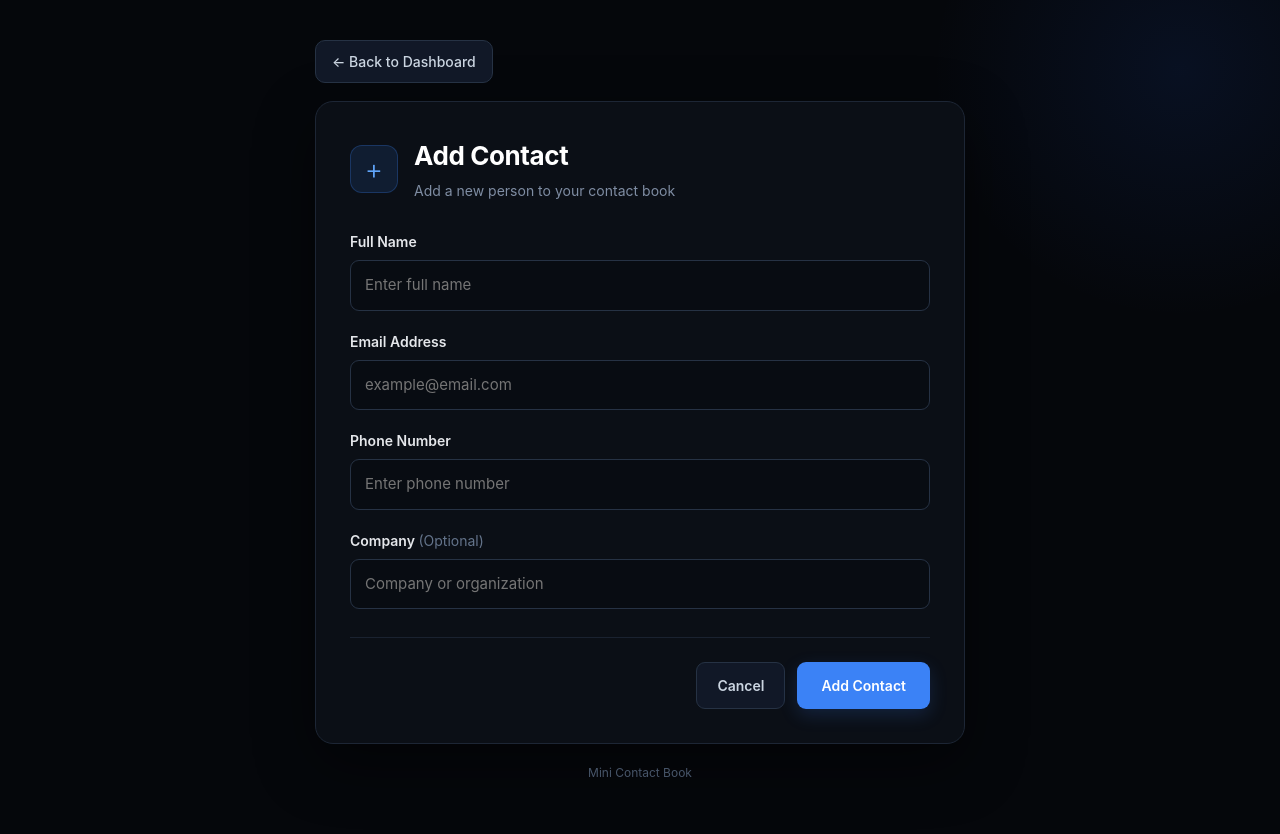
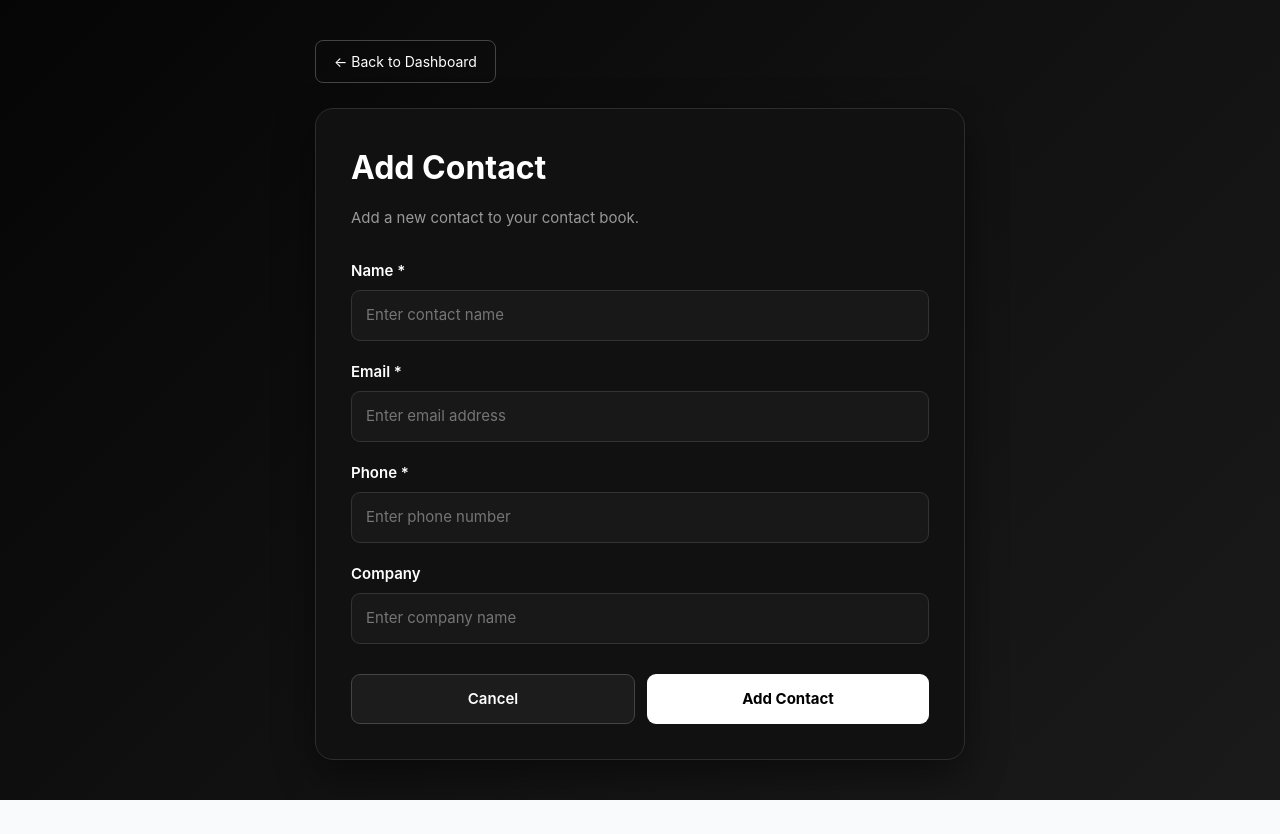
Before and after one commit to annmariyareeson/Mini_Contact_Book, a React app in the folder frontend/: page /add-contact in a window 1280 px wide. After the commit the page ends 800 px from the top, so only its background shows below. Built offline with nearby package versions, Linux system fonts and the light colour scheme; sample sign-in values are in the browser's storage; the HTML template or start-up script is replaced by a standard one.

Commit message:
Connect frontend to deployed backend

```diff
--- a/frontend/src/api.js
+++ b/frontend/src/api.js
@@ -1,67 +1,63 @@
-import axios from 'axios';
+import axios from "axios";
+
+const API_URL = "https://mini-contact-book-backend.onrender.com";
 
 const api = axios.create({
-  baseURL: 'http://127.0.0.1:8000',
+  baseURL: API_URL,
 });
 
-// Request Interceptor: Attach Access Token
+// Add JWT token to every request
 api.interceptors.request.use(
   (config) => {
-    const accessToken = localStorage.getItem('access_token');
-    if (accessToken) {
-      config.headers['Authorization'] = `Bearer ${accessToken}`;
+    const token = localStorage.getItem("accessToken");
+
+    if (token) {
+      config.headers.Authorization = `Bearer ${token}`;
     }
+
     return config;
   },
-  (error) => {
-    return Promise.reject(error);
-  }
+  (error) => Promise.reject(error)
 );
 
-// Response Interceptor: Handle 401 & Auto-Refresh Token
+// Automatically refresh expired access token
 api.interceptors.response.use(
   (response) => response,
   async (error) => {
     const originalRequest = error.config;
 
-    // Check if error is 401, request hasn't been retried, and is not a token endpoint
     if (
-      error.response &&
-      error.response.status === 401 &&
-      originalRequest &&
-      !originalRequest._retry &&
-      !originalRequest.url?.includes('/api/token/')
+      error.response?.status === 401 &&
+      !originalRequest._retry
     ) {
       originalRequest._retry = true;
-      const refreshToken = localStorage.getItem('refresh_token');
 
-      if (!refreshToken) {
-        localStorage.removeItem('access_token');
-        localStorage.removeItem('refresh_token');
-        return Promise.reject(error);
-      }
+      const refreshToken = localStorage.getItem("refreshToken");
 
-      try {
-        // Direct axios post call to prevent interceptor loop
-        const response = await axios.post('http://127.0.0.1:8000/api/token/refresh/', {
-          refresh: refreshToken,
-        });
+      if (refreshToken) {
+        try {
+          const response = await axios.post(
+            `${API_URL}/api/token/refresh/`,
+            {
+              refresh: refreshToken,
+            }
+          );
 
-        const newAccessToken = response.data.access;
-        if (newAccessToken) {
-          localStorage.setItem('access_token', newAccessToken);
-          if (response.data.refresh) {
-            localStorage.setItem('refresh_token', response.data.refresh);
-          }
+          const newAccessToken = response.data.access;
 
-          // Update header on original request and retry
-          originalRequest.headers['Authorization'] = `Bearer ${newAccessToken}`;
+          localStorage.setItem("accessToken", newAccessToken);
+
+          originalRequest.headers.Authorization = `Bearer ${newAccessToken}`;
+
           return api(originalRequest);
+        } catch (refreshError) {
+          localStorage.removeItem("accessToken");
+          localStorage.removeItem("refreshToken");
+
+          window.location.href = "/login";
+
+          return Promise.reject(refreshError);
         }
-      } catch (refreshError) {
-        localStorage.removeItem('access_token');
-        localStorage.removeItem('refresh_token');
-        return Promise.reject(refreshError);
       }
     }
 
--- a/frontend/src/pages/AddContact.jsx
+++ b/frontend/src/pages/AddContact.jsx
@@ -1,6 +1,6 @@
 import React, { useState } from "react";
 import { useNavigate } from "react-router-dom";
-import axios from "axios";
+import api from "../api";
 
 const AddContact = () => {
   const navigate = useNavigate();
@@ -16,46 +16,64 @@ const AddContact = () => {
   const [error, setError] = useState("");
 
   const handleChange = (e) => {
-    setFormData({
-      ...formData,
-      [e.target.name]: e.target.value,
-    });
+    const { name, value } = e.target;
+
+    setFormData((prev) => ({
+      ...prev,
+      [name]: value,
+    }));
   };
 
   const handleSubmit = async (e) => {
     e.preventDefault();
+
     setError("");
-    setLoading(true);
+
+    if (!formData.name.trim()) {
+      setError("Please enter the contact name.");
+      return;
+    }
+
+    if (!formData.email.trim()) {
+      setError("Please enter the email address.");
+      return;
+    }
+
+    if (!formData.phone.trim()) {
+      setError("Please enter the phone number.");
+      return;
+    }
 
     try {
-      const token = localStorage.getItem("accessToken");
+      setLoading(true);
 
-      await axios.post(
-        "http://127.0.0.1:8000/api/contacts/",
-        formData,
-        {
-          headers: {
-            Authorization: `Bearer ${token}`,
-            "Content-Type": "application/json",
-          },
-        }
-      );
+      await api.post("/api/contacts/", {
+        name: formData.name.trim(),
+        email: formData.email.trim(),
+        phone: formData.phone.trim(),
+        company: formData.company.trim(),
+      });
 
       navigate("/dashboard");
     } catch (err) {
-      console.error(err);
+      console.error("Error adding contact:", err);
 
       if (err.response?.data) {
         const data = err.response.data;
 
         if (typeof data === "object") {
-          const messages = Object.values(data).flat();
-          setError(messages.join(" "));
+          const messages = Object.entries(data)
+            .map(([field, message]) => `${field}: ${message}`)
+            .join(" ");
+
+          setError(messages || "Failed to add contact.");
         } else {
           setError("Failed to add contact.");
         }
       } else {
-        setError("Unable to connect to the server.");
+        setError(
+          "Unable to connect to the server. Please try again."
+        );
       }
     } finally {
       setLoading(false);
@@ -63,160 +81,199 @@ const AddContact = () => {
   };
 
   return (
-    <div style={styles.page}>
-      <div style={styles.backgroundGlow}></div>
-
-      <div style={styles.container}>
-        {/* Back Button */}
+    <div
+      style={{
+        minHeight: "100vh",
+        background:
+          "linear-gradient(135deg, #050505 0%, #111111 50%, #1a1a1a 100%)",
+        color: "#ffffff",
+        padding: "40px 20px",
+        boxSizing: "border-box",
+      }}
+    >
+      <div
+        style={{
+          maxWidth: "650px",
+          margin: "0 auto",
+        }}
+      >
         <button
           type="button"
           onClick={() => navigate("/dashboard")}
-          style={styles.backButton}
-          onMouseEnter={(e) => {
-            e.currentTarget.style.background = "#1e293b";
-            e.currentTarget.style.borderColor = "#3b82f6";
-          }}
-          onMouseLeave={(e) => {
-            e.currentTarget.style.background = "#111827";
-            e.currentTarget.style.borderColor = "#263244";
+          style={{
+            background: "transparent",
+            border: "1px solid #444",
+            color: "#ffffff",
+            padding: "10px 18px",
+            borderRadius: "8px",
+            cursor: "pointer",
+            marginBottom: "25px",
+            fontSize: "14px",
           }}
         >
           ← Back to Dashboard
         </button>
 
-        {/* Card */}
-        <div style={styles.card}>
-          {/* Header */}
-          <div style={styles.header}>
-            <div style={styles.icon}>
-              +
-            </div>
+        <div
+          style={{
+            background: "#111111",
+            border: "1px solid #2d2d2d",
+            borderRadius: "18px",
+            padding: "35px",
+            boxShadow: "0 15px 40px rgba(0, 0, 0, 0.45)",
+          }}
+        >
+          <h1
+            style={{
+              margin: "0 0 8px",
+              fontSize: "32px",
+              fontWeight: "700",
+            }}
+          >
+            Add Contact
+          </h1>
 
-            <div>
-              <h1 style={styles.title}>Add Contact</h1>
-              <p style={styles.subtitle}>
-                Add a new person to your contact book
-              </p>
-            </div>
-          </div>
+          <p
+            style={{
+              color: "#999999",
+              marginBottom: "30px",
+            }}
+          >
+            Add a new contact to your contact book.
+          </p>
 
-          {/* Error */}
           {error && (
-            <div style={styles.error}>
-              <span>⚠</span>
-              <span>{error}</span>
+            <div
+              style={{
+                background: "rgba(255, 70, 70, 0.12)",
+                border: "1px solid #8b3030",
+                color: "#ff8b8b",
+                padding: "12px 15px",
+                borderRadius: "8px",
+                marginBottom: "20px",
+                fontSize: "14px",
+              }}
+            >
+              {error}
             </div>
           )}
 
-          {/* Form */}
           <form onSubmit={handleSubmit}>
-            {/* Name */}
-            <div style={styles.field}>
-              <label style={styles.label}>Full Name</label>
+            <div style={{ marginBottom: "20px" }}>
+              <label
+                htmlFor="name"
+                style={{
+                  display: "block",
+                  marginBottom: "8px",
+                  fontWeight: "600",
+                }}
+              >
+                Name *
+              </label>
+
               <input
+                id="name"
                 type="text"
                 name="name"
-                placeholder="Enter full name"
                 value={formData.name}
                 onChange={handleChange}
+                placeholder="Enter contact name"
                 required
-                style={styles.input}
-                onFocus={(e) => {
-                  e.currentTarget.style.borderColor = "#3b82f6";
-                  e.currentTarget.style.boxShadow =
-                    "0 0 0 3px rgba(59, 130, 246, 0.12)";
-                }}
-                onBlur={(e) => {
-                  e.currentTarget.style.borderColor = "#263244";
-                  e.currentTarget.style.boxShadow = "none";
-                }}
+                style={inputStyle}
               />
             </div>
 
-            {/* Email */}
-            <div style={styles.field}>
-              <label style={styles.label}>Email Address</label>
+            <div style={{ marginBottom: "20px" }}>
+              <label
+                htmlFor="email"
+                style={{
+                  display: "block",
+                  marginBottom: "8px",
+                  fontWeight: "600",
+                }}
+              >
+                Email *
+              </label>
+
               <input
+                id="email"
                 type="email"
                 name="email"
-                placeholder="example@email.com"
                 value={formData.email}
                 onChange={handleChange}
+                placeholder="Enter email address"
                 required
-                style={styles.input}
-                onFocus={(e) => {
-                  e.currentTarget.style.borderColor = "#3b82f6";
-                  e.currentTarget.style.boxShadow =
-                    "0 0 0 3px rgba(59, 130, 246, 0.12)";
-                }}
-                onBlur={(e) => {
-                  e.currentTarget.style.borderColor = "#263244";
-                  e.currentTarget.style.boxShadow = "none";
-                }}
+                style={inputStyle}
               />
             </div>
 
-            {/* Phone */}
-            <div style={styles.field}>
-              <label style={styles.label}>Phone Number</label>
+            <div style={{ marginBottom: "20px" }}>
+              <label
+                htmlFor="phone"
+                style={{
+                  display: "block",
+                  marginBottom: "8px",
+                  fontWeight: "600",
+                }}
+              >
+                Phone *
+              </label>
+
               <input
+                id="phone"
                 type="tel"
                 name="phone"
-                placeholder="Enter phone number"
                 value={formData.phone}
                 onChange={handleChange}
+                placeholder="Enter phone number"
                 required
-                style={styles.input}
-                onFocus={(e) => {
-                  e.currentTarget.style.borderColor = "#3b82f6";
-                  e.currentTarget.style.boxShadow =
-                    "0 0 0 3px rgba(59, 130, 246, 0.12)";
-                }}
-                onBlur={(e) => {
-                  e.currentTarget.style.borderColor = "#263244";
-                  e.currentTarget.style.boxShadow = "none";
-                }}
+                style={inputStyle}
               />
             </div>
 
-            {/* Company */}
-            <div style={styles.field}>
-              <label style={styles.label}>
-                Company <span style={styles.optional}>(Optional)</span>
+            <div style={{ marginBottom: "30px" }}>
+              <label
+                htmlFor="company"
+                style={{
+                  display: "block",
+                  marginBottom: "8px",
+                  fontWeight: "600",
+                }}
+              >
+                Company
               </label>
 
               <input
+                id="company"
                 type="text"
                 name="company"
-                placeholder="Company or organization"
                 value={formData.company}
                 onChange={handleChange}
-                style={styles.input}
-                onFocus={(e) => {
-                  e.currentTarget.style.borderColor = "#3b82f6";
-                  e.currentTarget.style.boxShadow =
-                    "0 0 0 3px rgba(59, 130, 246, 0.12)";
-                }}
-                onBlur={(e) => {
-                  e.currentTarget.style.borderColor = "#263244";
-                  e.currentTarget.style.boxShadow = "none";
-                }}
+                placeholder="Enter company name"
+                style={inputStyle}
               />
             </div>
 
-            {/* Buttons */}
-            <div style={styles.actions}>
+            <div
+              style={{
+                display: "flex",
+                gap: "12px",
+              }}
+            >
               <button
                 type="button"
                 onClick={() => navigate("/dashboard")}
-                style={styles.cancelButton}
-                onMouseEnter={(e) => {
-                  e.currentTarget.style.background = "#1e293b";
-                  e.currentTarget.style.color = "#ffffff";
-                }}
-                onMouseLeave={(e) => {
-                  e.currentTarget.style.background = "#111827";
-                  e.currentTarget.style.color = "#cbd5e1";
+                disabled={loading}
+                style={{
+                  flex: 1,
+                  padding: "13px",
+                  borderRadius: "9px",
+                  border: "1px solid #444",
+                  background: "#1c1c1c",
+                  color: "#ffffff",
+                  cursor: loading ? "not-allowed" : "pointer",
+                  fontSize: "15px",
+                  fontWeight: "600",
                 }}
               >
                 Cancel
@@ -226,19 +283,15 @@ const AddContact = () => {
                 type="submit"
                 disabled={loading}
                 style={{
-                  ...styles.submitButton,
-                  opacity: loading ? 0.7 : 1,
+                  flex: 1,
+                  padding: "13px",
+                  borderRadius: "9px",
+                  border: "none",
+                  background: "#ffffff",
+                  color: "#000000",
                   cursor: loading ? "not-allowed" : "pointer",
-                }}
-                onMouseEnter={(e) => {
-                  if (!loading) {
-                    e.currentTarget.style.background = "#2563eb";
-                    e.currentTarget.style.transform = "translateY(-1px)";
-                  }
-                }}
-                onMouseLeave={(e) => {
-                  e.currentTarget.style.background = "#3b82f6";
-                  e.currentTarget.style.transform = "translateY(0)";
+                  fontSize: "15px",
+                  fontWeight: "700",
                 }}
               >
                 {loading ? "Adding..." : "Add Contact"}
@@ -246,187 +299,21 @@ const AddContact = () => {
             </div>
           </form>
         </div>
-
-        <p style={styles.footer}>
-          Mini Contact Book
-        </p>
       </div>
     </div>
   );
 };
 
-const styles = {
-  page: {
-    minHeight: "100vh",
-    background: "#05070b",
-    color: "#ffffff",
-    display: "flex",
-    justifyContent: "center",
-    alignItems: "center",
-    padding: "40px 20px",
-    position: "relative",
-    overflow: "hidden",
-    fontFamily:
-      "-apple-system, BlinkMacSystemFont, 'Segoe UI', Roboto, Arial, sans-serif",
-  },
-
-  backgroundGlow: {
-    position: "absolute",
-    width: "500px",
-    height: "500px",
-    background:
-      "radial-gradient(circle, rgba(37, 99, 235, 0.10) 0%, rgba(37, 99, 235, 0) 70%)",
-    top: "-180px",
-    right: "-150px",
-    pointerEvents: "none",
-  },
-
-  container: {
-    width: "100%",
-    maxWidth: "650px",
-    position: "relative",
-    zIndex: 1,
-  },
-
-  backButton: {
-    background: "#111827",
-    color: "#cbd5e1",
-    border: "1px solid #263244",
-    borderRadius: "10px",
-    padding: "10px 16px",
-    fontSize: "14px",
-    fontWeight: "500",
-    cursor: "pointer",
-    marginBottom: "18px",
-    transition: "all 0.2s ease",
-  },
-
-  card: {
-    background: "#0b0f16",
-    border: "1px solid #1d2635",
-    borderRadius: "18px",
-    padding: "34px",
-    boxShadow: "0 20px 60px rgba(0, 0, 0, 0.45)",
-  },
-
-  header: {
-    display: "flex",
-    alignItems: "center",
-    gap: "16px",
-    marginBottom: "30px",
-  },
-
-  icon: {
-    width: "48px",
-    height: "48px",
-    borderRadius: "12px",
-    background: "rgba(59, 130, 246, 0.12)",
-    border: "1px solid rgba(59, 130, 246, 0.25)",
-    color: "#60a5fa",
-    display: "flex",
-    justifyContent: "center",
-    alignItems: "center",
-    fontSize: "28px",
-    fontWeight: "300",
-  },
-
-  title: {
-    margin: "0 0 5px",
-    fontSize: "26px",
-    fontWeight: "700",
-    color: "#ffffff",
-    letterSpacing: "-0.4px",
-  },
-
-  subtitle: {
-    margin: 0,
-    color: "#7f8da3",
-    fontSize: "14px",
-  },
-
-  error: {
-    display: "flex",
-    alignItems: "center",
-    gap: "10px",
-    background: "rgba(239, 68, 68, 0.08)",
-    border: "1px solid rgba(239, 68, 68, 0.25)",
-    color: "#fca5a5",
-    padding: "12px 14px",
-    borderRadius: "9px",
-    fontSize: "14px",
-    marginBottom: "22px",
-  },
-
-  field: {
-    marginBottom: "20px",
-  },
-
-  label: {
-    display: "block",
-    color: "#e5e7eb",
-    fontSize: "14px",
-    fontWeight: "600",
-    marginBottom: "8px",
-  },
-
-  optional: {
-    color: "#64748b",
-    fontWeight: "400",
-  },
-
-  input: {
-    width: "100%",
-    boxSizing: "border-box",
-    background: "#080c12",
-    color: "#ffffff",
-    border: "1px solid #263244",
-    borderRadius: "9px",
-    padding: "13px 14px",
-    fontSize: "15px",
-    outline: "none",
-    transition: "all 0.2s ease",
-  },
-
-  actions: {
-    display: "flex",
-    justifyContent: "flex-end",
-    gap: "12px",
-    marginTop: "28px",
-    paddingTop: "24px",
-    borderTop: "1px solid #1a2230",
-  },
-
-  cancelButton: {
-    background: "#111827",
-    color: "#cbd5e1",
-    border: "1px solid #263244",
-    borderRadius: "9px",
-    padding: "12px 20px",
-    fontSize: "14px",
-    fontWeight: "600",
-    cursor: "pointer",
-    transition: "all 0.2s ease",
-  },
-
-  submitButton: {
-    background: "#3b82f6",
-    color: "#ffffff",
-    border: "none",
-    borderRadius: "9px",
-    padding: "12px 24px",
-    fontSize: "14px",
-    fontWeight: "600",
-    cursor: "pointer",
-    transition: "all 0.2s ease",
-    boxShadow: "0 6px 18px rgba(59, 130, 246, 0.18)",
-  },
-
-  footer: {
-    textAlign: "center",
-    color: "#475569",
-    fontSize: "12px",
-    marginTop: "20px",
-  },
+const inputStyle = {
+  width: "100%",
+  padding: "13px 14px",
+  boxSizing: "border-box",
+  background: "#181818",
+  color: "#ffffff",
+  border: "1px solid #333333",
+  borderRadius: "9px",
+  outline: "none",
+  fontSize: "15px",
 };
 
 export default AddContact;
```
